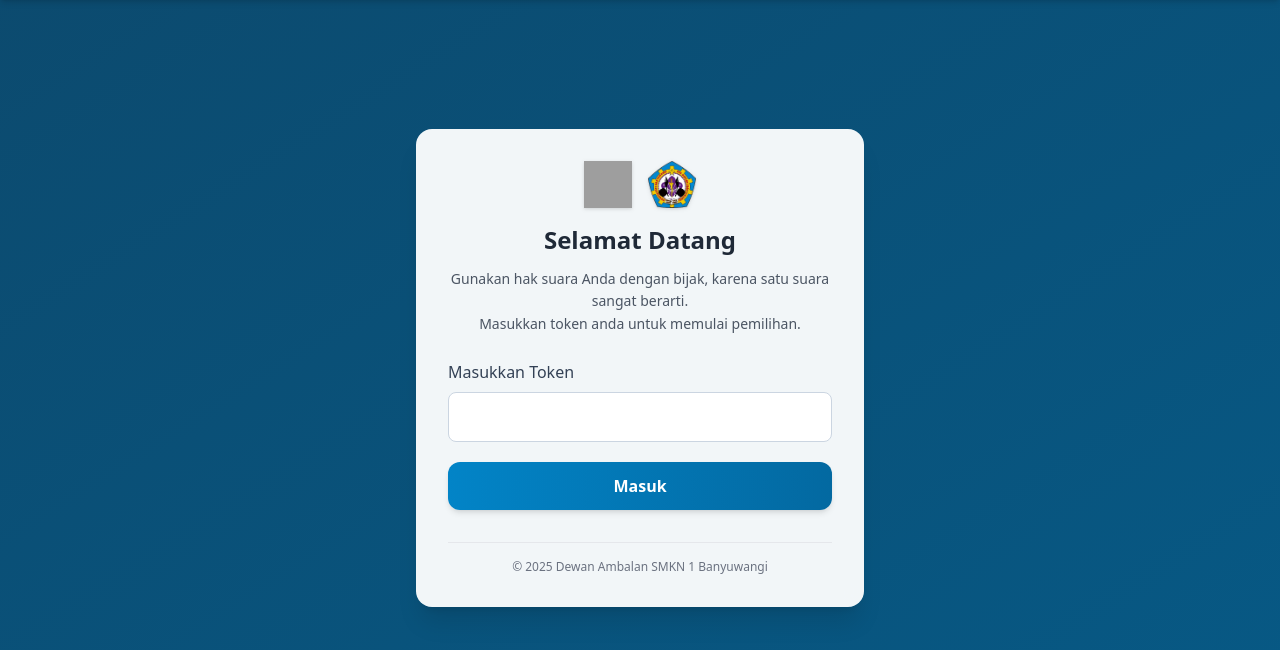
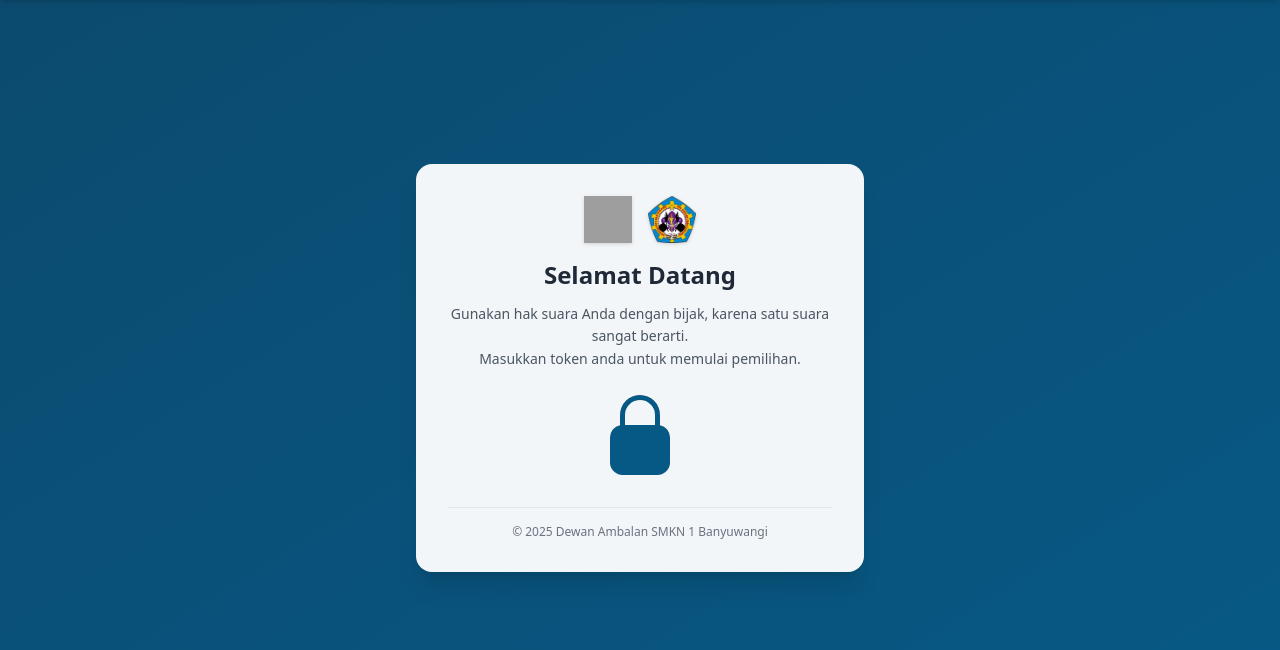
Before and after one commit to bangnocode/website-da-esemkasa, a Laravel app: page /login-voting in a window 1280 px wide. Shown: the part 72-722 px from the top of the page. Run offline with Laravel 12, Linux system fonts and the light colour scheme; some libraries are stand-ins or nearby versions; grey boxes are pictures that could not be loaded.

Commit message:
tutup link voting

```diff
--- a/resources/views/login.blade.php
+++ b/resources/views/login.blade.php
@@ -91,12 +91,18 @@
             </p>
         </div>
 
+        <svg xmlns="http://www.w3.org/2000/svg" fill="currentColor"
+            class="bi bi-lock-fill w-20 text-sky-800 mx-auto" viewBox="0 0 16 16">
+            <path fill-rule="evenodd"
+                d="M8 0a4 4 0 0 1 4 4v2.05a2.5 2.5 0 0 1 2 2.45v5a2.5 2.5 0 0 1-2.5 2.5h-7A2.5 2.5 0 0 1 2 13.5v-5a2.5 2.5 0 0 1 2-2.45V4a4 4 0 0 1 4-4m0 1a3 3 0 0 0-3 3v2h6V4a3 3 0 0 0-3-3" />
+        </svg>
+
         <!-- Form -->
-        <form method="POST" action="{{ route('login.process') }}" class="space-y-5">
+        {{-- <form method="POST" action="{{ route('login.process') }}" class="space-y-5">
             @csrf
             <div>
                 <label for="token" class="block text-slate-700 font-medium mb-2">Masukkan Token</label>
-                <input type="text" name="token_peserta" id="token" maxlength="9" required
+                <input type="text" name="token_peserta" id="token" maxlength="9"
                     class="w-full border border-slate-300 px-4 py-3 rounded-lg focus:ring-2 focus:ring-sky-400 focus:outline-none uppercase">
             </div>
 
@@ -104,7 +110,7 @@
                 class="w-full text-center bg-gradient-to-r from-sky-600 to-sky-700 hover:from-sky-700 hover:to-sky-800 text-white font-semibold py-3 rounded-xl shadow-md transition transform hover:-translate-y-0.5">
                 Masuk
             </button>
-        </form>
+        </form> --}}
 
         <!-- Error -->
         @if (session('error'))
```
